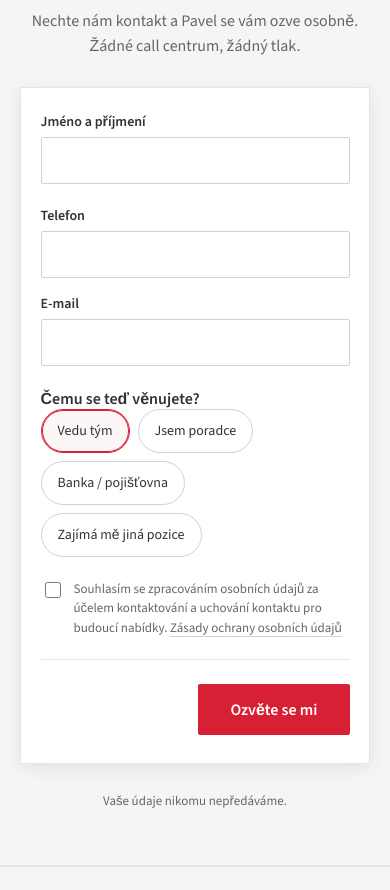
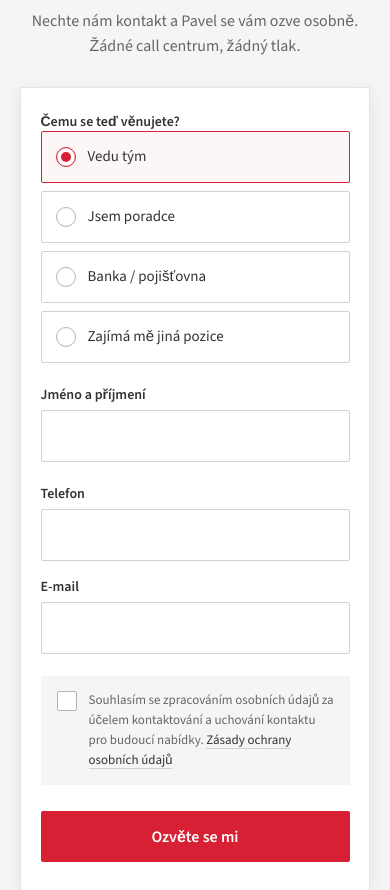
Before and after one commit to otacernycz/slsplzen, a plain HTML site: page kariera-web/manazer.html in a window 390 px wide. Shown: the part 5136-6026 px from the top of the page. Drawn offline with nearby package versions, Linux system fonts and the light colour scheme.

Commit message:
Kariéra: přepracovaný náborový formulář
- volby pozice jako hranaté dlaždice s kroužkem ve mřížce 2×2 (mobil pod sebou)
- vyšší pole s jemným focusem, vlastní checkbox souhlasu
- manazer: otázka „Čemu se teď věnujete?“ na začátek formuláře

Co-Authored-By: Claude Opus 5.5 <noreply@anthropic.com>

```diff
--- a/kariera-web/assets/style.css
+++ b/kariera-web/assets/style.css
@@ -138,27 +138,41 @@ h1, h2, h3 { font-family: var(--serif); font-style: italic; font-weight: 400; ma
 .signup-head p { margin: 0; font-size: 16px; line-height: 1.55; color: var(--grey-1); }
 .form-card { width: 100%; max-width: 620px; background: #fff; border: 1px solid var(--line); box-shadow: 0 4px 16px rgba(0,0,0,0.08); padding: clamp(24px, 5vw, 40px) clamp(18px, 5vw, 44px) clamp(28px, 5vw, 44px); }
 .form-card form { display: flex; flex-direction: column; gap: 22px; margin: 0; }
-.q { display: flex; flex-direction: column; gap: 10px; border: 0; margin: 0; padding: 0; }
-.q-label { font-size: 16px; font-weight: 600; padding: 0; }
-.opts.chips { display: flex; flex-wrap: wrap; gap: 8px; }
-.opt.chip { min-height: 44px; padding: 10px 16px; border: 1px solid var(--line-strong); border-radius: 999px; background: #fff; color: var(--ink); font-size: 14px; font-family: var(--sans); cursor: pointer; transition: border-color 150ms, background 150ms; }
-.opt.chip:hover { border-color: var(--grey-3); }
-.opt.chip[aria-pressed="true"] { border-color: var(--red); box-shadow: inset 0 0 0 1px var(--red); background: var(--red-tint); }
+.q { display: flex; flex-direction: column; gap: 12px; border: 0; margin: 0; padding: 0; min-width: 0; }
+.q-label { font-size: 14px; font-weight: 600; padding: 0; }
+.opts.chips { display: grid; grid-template-columns: repeat(2, minmax(0, 1fr)); gap: 8px; }
+.opt.chip { position: relative; display: flex; align-items: center; gap: 12px; min-height: 52px; padding: 12px 14px; border: 1px solid var(--line-strong); border-radius: 2px; background: #fff; color: var(--ink); font-size: 15px; line-height: 1.3; text-align: left; font-family: var(--sans); cursor: pointer; transition: border-color 150ms var(--ease), background 150ms var(--ease); -webkit-tap-highlight-color: transparent; }
+.opt.chip::before { content: ""; flex: 0 0 auto; width: 18px; height: 18px; border-radius: 999px; border: 1px solid var(--grey-3); background: #fff; transition: border-color 150ms var(--ease), box-shadow 150ms var(--ease); }
+.opt.chip:hover { border-color: var(--grey-2); }
+.opt.chip:active { background: var(--wash); }
+.opt.chip[aria-pressed="true"] { border-color: var(--red); background: var(--red-tint); }
+.opt.chip[aria-pressed="true"]::before { border-color: var(--red); box-shadow: inset 0 0 0 4px #fff, inset 0 0 0 9px var(--red); }
+.opt.chip:focus-visible { outline: none; box-shadow: 0 0 0 3px var(--red-line); }
+@media (max-width: 420px) { .opts.chips { grid-template-columns: 1fr; } }
 .field-row { display: flex; flex-wrap: wrap; gap: 16px; }
 .field-row .field { flex: 1 1 200px; }
 .field { display: flex; flex-direction: column; gap: 6px; }
 .field label { font-size: 14px; font-weight: 600; }
 .field label .optional { font-weight: 400; color: var(--grey-1); }
-.field input, .field textarea { font-family: var(--sans); font-size: 16px; color: var(--ink); padding: 12px 14px; border: 1px solid var(--line-strong); border-radius: 2px; background: #fff; }
+.field input, .field textarea { font-family: var(--sans); font-size: 16px; color: var(--ink); min-height: 52px; padding: 13px 14px; border: 1px solid var(--line-strong); border-radius: 2px; background: #fff; transition: border-color 150ms var(--ease), box-shadow 150ms var(--ease); }
+.field input:hover, .field textarea:hover { border-color: var(--grey-3); }
+.field input:focus, .field textarea:focus { outline: none; border-color: var(--red); box-shadow: 0 0 0 3px var(--red-line); }
 .field textarea { resize: vertical; min-height: 96px; }
-.field input[aria-invalid="true"] { border-color: var(--red); }
-.consent { display: flex; gap: 10px; align-items: flex-start; cursor: pointer; }
-.consent input { margin-top: 3px; accent-color: var(--red); width: 16px; height: 16px; flex: 0 0 auto; }
-.consent span { font-size: 13px; line-height: 1.5; color: var(--grey-1); }
-.consent a { color: var(--grey-1); border-bottom: 1px solid var(--line-strong); }
+.field input[aria-invalid="true"] { border-color: var(--red); background: var(--red-tint); }
+.consent { display: flex; gap: 12px; align-items: flex-start; cursor: pointer; padding: 14px 16px; background: var(--wash); }
+.consent input { appearance: none; -webkit-appearance: none; margin: 1px 0 0; width: 20px; height: 20px; flex: 0 0 auto; border: 1px solid var(--grey-3); border-radius: 2px; background: #fff; cursor: pointer; display: grid; place-content: center; transition: background 150ms var(--ease), border-color 150ms var(--ease); }
+.consent input::after { content: ""; width: 10px; height: 6px; border-left: 2px solid #fff; border-bottom: 2px solid #fff; transform: translateY(-1px) rotate(-45deg) scale(0); transition: transform 150ms var(--ease); }
+.consent input:checked { background: var(--red); border-color: var(--red); }
+.consent input:checked::after { transform: translateY(-1px) rotate(-45deg) scale(1); }
+.consent input:focus { outline: none; }
+.consent input:focus-visible { outline: none; box-shadow: 0 0 0 3px var(--red-line); }
+.consent span { font-size: 13px; line-height: 1.55; color: var(--grey-1); }
+.consent a { color: var(--ink); border-bottom: 1px solid var(--line-strong); }
+.consent a:hover { color: var(--red); border-color: var(--red); }
 .form-error { display: none; font-size: 14px; color: var(--red); border: 1px solid var(--red-line); background: var(--red-tint); padding: 10px 14px; }
 .form-error.visible { display: block; }
-.form-nav { display: flex; justify-content: flex-end; border-top: 1px solid var(--line); padding-top: 24px; }
+.form-nav { display: flex; justify-content: flex-end; padding-top: 4px; }
+@media (max-width: 520px) { .form-nav .btn-primary { width: 100%; justify-content: center; } }
 .form-success { display: none; flex-direction: column; align-items: center; gap: 12px; text-align: center; padding: 24px 0; }
 .form-success.visible { display: flex; }
 .form-success h3 { font-size: 26px; }
--- a/kariera-web/manazer.html
+++ b/kariera-web/manazer.html
@@ -175,6 +175,16 @@
     </div>
     <div class="form-card">
       <form id="lead-form" data-source="kariera-manazer" novalidate>
+        <fieldset class="q">
+          <legend class="q-label">Čemu se teď věnujete?</legend>
+          <div class="opts chips">
+            <button type="button" class="opt chip" data-value="Manažer – vede tým" aria-pressed="true">Vedu tým</button>
+            <button type="button" class="opt chip" data-value="Manažer – poradce" aria-pressed="false">Jsem poradce</button>
+            <button type="button" class="opt chip" data-value="Manažer – banka/pojišťovna" aria-pressed="false">Banka / pojišťovna</button>
+            <button type="button" class="opt chip" data-value="Jiná pozice" aria-pressed="false">Zajímá mě jiná pozice</button>
+          </div>
+          <input type="hidden" name="pozice" value="Manažer – vede tým">
+        </fieldset>
         <div class="field">
           <label for="f-jmeno">Jméno a příjmení</label>
           <input id="f-jmeno" type="text" name="jmeno" autocomplete="name" required>
@@ -189,16 +199,6 @@
             <input id="f-email" type="email" name="email" autocomplete="email">
           </div>
         </div>
-        <fieldset class="q">
-          <legend class="q-label">Čemu se teď věnujete?</legend>
-          <div class="opts chips">
-            <button type="button" class="opt chip" data-value="Manažer – vede tým" aria-pressed="true">Vedu tým</button>
-            <button type="button" class="opt chip" data-value="Manažer – poradce" aria-pressed="false">Jsem poradce</button>
-            <button type="button" class="opt chip" data-value="Manažer – banka/pojišťovna" aria-pressed="false">Banka / pojišťovna</button>
-            <button type="button" class="opt chip" data-value="Jiná pozice" aria-pressed="false">Zajímá mě jiná pozice</button>
-          </div>
-          <input type="hidden" name="pozice" value="Manažer – vede tým">
-        </fieldset>
         <div class="hp" aria-hidden="true"><label>Web <input type="text" name="web" tabindex="-1" autocomplete="off"></label></div>
         <label class="consent">
           <input type="checkbox" name="souhlas">
```
